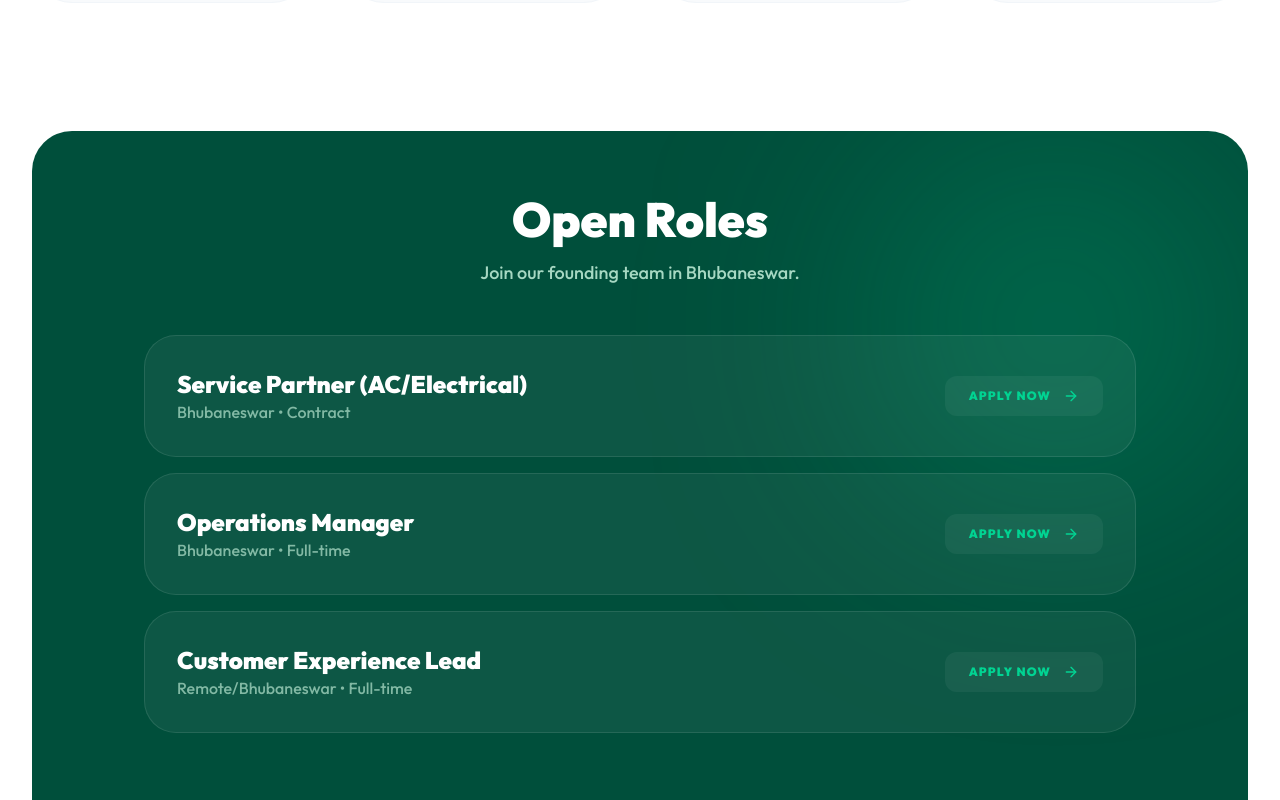
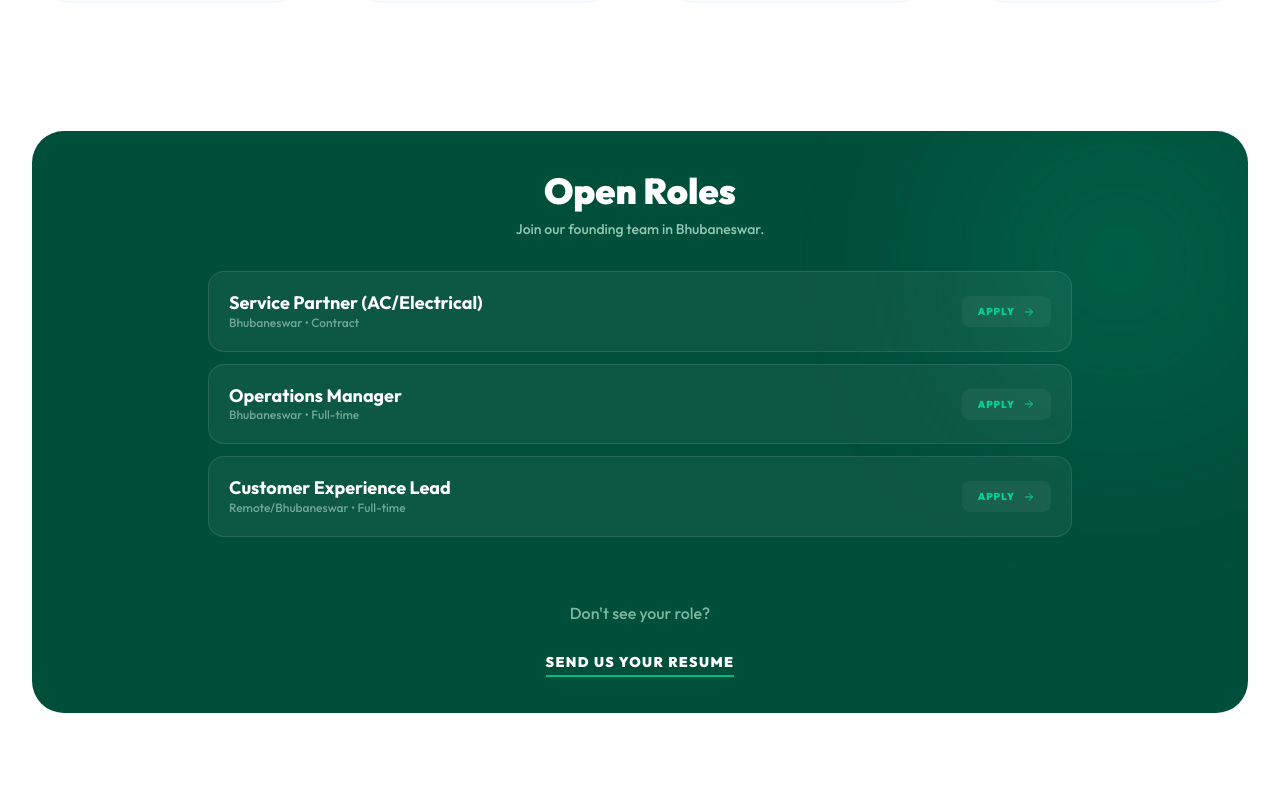
Before and after one commit to zingline-dev/Nexrova, a Next.js app in the folder Nexrova-web/: page /career in a window 1280 px wide. Shown: the part 880-1680 px from the top of the page. Built offline with nearby package versions, Linux system fonts and the light colour scheme.

Commit message:
Further condensed Open Roles section to minimal vertical space

```diff
--- a/Nexrova-web/src/app/career/page.tsx
+++ b/Nexrova-web/src/app/career/page.tsx
@@ -44,27 +44,27 @@ export default function CareerPage() {
       </section>
 
       {/* Roles Section */}
-      <section className="bg-emerald-900 py-16 rounded-[40px] mx-4 sm:mx-8 relative overflow-hidden">
-        <div className="absolute top-0 right-0 w-96 h-96 bg-emerald-400/20 rounded-full blur-[120px]" />
-        <div className="max-w-5xl mx-auto px-4 relative z-10">
-          <div className="text-center mb-12">
-            <h2 className="text-4xl md:text-5xl font-black text-white mb-4">Open Roles</h2>
-            <p className="text-emerald-100/80 font-medium text-lg">Join our founding team in Bhubaneswar.</p>
+      <section className="bg-emerald-900 py-10 rounded-[32px] mx-4 sm:mx-8 relative overflow-hidden">
+        <div className="absolute top-0 right-0 w-64 h-64 bg-emerald-400/20 rounded-full blur-[100px]" />
+        <div className="max-w-4xl mx-auto px-4 relative z-10">
+          <div className="text-center mb-8">
+            <h2 className="text-3xl md:text-4xl font-black text-white mb-2">Open Roles</h2>
+            <p className="text-emerald-100/70 font-medium text-sm">Join our founding team in Bhubaneswar.</p>
           </div>
 
-          <div className="grid grid-cols-1 gap-4">
+          <div className="space-y-3">
             {[
               { role: "Service Partner (AC/Electrical)", type: "Contract", location: "Bhubaneswar" },
               { role: "Operations Manager", type: "Full-time", location: "Bhubaneswar" },
               { role: "Customer Experience Lead", type: "Full-time", location: "Remote/Bhubaneswar" }
             ].map((job, idx) => (
-              <div key={idx} className="group bg-white/5 border border-white/10 p-6 md:p-8 rounded-[32px] flex flex-col md:flex-row md:items-center justify-between gap-6 hover:bg-white/10 transition-all cursor-pointer">
+              <div key={idx} className="group bg-white/5 border border-white/10 p-5 rounded-2xl flex items-center justify-between gap-4 hover:bg-white/10 transition-all cursor-pointer">
                 <div>
-                  <h4 className="text-xl md:text-2xl font-black text-white">{job.role}</h4>
-                  <p className="text-emerald-100/60 text-base font-medium">{job.location} • {job.type}</p>
+                  <h4 className="text-lg font-bold text-white leading-tight">{job.role}</h4>
+                  <p className="text-emerald-100/50 text-xs font-medium">{job.location} • {job.type}</p>
                 </div>
-                <div className="flex items-center gap-3 text-emerald-400 font-black uppercase tracking-widest text-xs group-hover:gap-5 transition-all bg-white/5 px-6 py-3 rounded-xl">
-                  Apply Now <ArrowRight className="w-4 h-4" />
+                <div className="flex items-center gap-2 text-emerald-400 font-black uppercase tracking-widest text-[10px] group-hover:gap-3 transition-all bg-white/5 px-4 py-2 rounded-lg shrink-0">
+                  Apply <ArrowRight className="w-3 h-3" />
                 </div>
               </div>
             ))}
```
